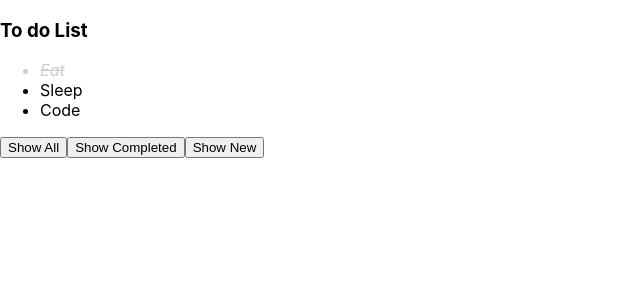
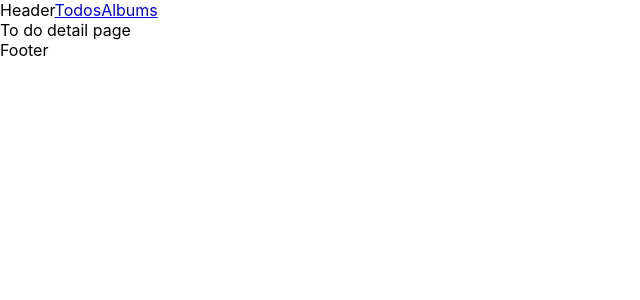
Before and after one commit to lightningflashh/learn-reactjs, a React (Create React App) app: page /todos/1 in a window 1280 px wide. Shown: the top 300 px of the page, without its empty margins (0-640 px from the left). Built offline with nearby package versions, Linux system fonts and the light colour scheme.

Commit message:
Refactor Todo feature to use React Router for navigation and add detail and list pages

```diff
--- a/package.json
+++ b/package.json
@@ -8,8 +8,10 @@
     "@testing-library/react": "^16.2.0",
     "@testing-library/user-event": "^13.5.0",
     "classnames": "^2.5.1",
+    "query-string": "^9.1.1",
     "react": "^19.0.0",
     "react-dom": "^19.0.0",
+    "react-router-dom": "^7.2.0",
     "react-scripts": "5.0.1",
     "web-vitals": "^2.1.4"
   },
--- a/src/App.js
+++ b/src/App.js
@@ -1,15 +1,22 @@
 import logo from './logo.svg';
 // import './App.css';
 import TodoFeature from './features/Todo';
-import Album from './features/Album/components/Album';
 import AlbumFeature from './features/Album';
+import { Link, Route, Routes } from 'react-router-dom';
 
 function App() {
   return (
     <div className="App">
       <header className="App-header">
-        <TodoFeature />
-        {/* <AlbumFeature /> */}
+        Header
+        <Link to="/todos">Todos</Link>
+        <Link to="/albums">Albums</Link>
+        <Routes>
+          <Route path="/" element={<div>Home</div>} />
+          <Route path="/todos/*" element={<TodoFeature />} />
+          <Route path="/albums" element={<AlbumFeature />} />
+        </Routes>
+        Footer
       </header>
     </div>
   );
--- a/src/features/Todo/index.jsx
+++ b/src/features/Todo/index.jsx
@@ -1,52 +1,15 @@
-import React from 'react';
-import PropTypes from 'prop-types';
-import TodoList from './components/TodoList';
-import { useState } from 'react';
-
+import { React, useState } from 'react';
+import { Route, Routes, useMatch } from 'react-router-dom';
+import DetailPage from './pages/DetailPage';
+import ListPage from './pages/ListPage';
 
 const TodoFeature = () => {
-
-    const initTodoList = [
-        { id: 1, title: 'Eat', status: 'completed' },
-        { id: 2, title: 'Sleep', status: 'new' },
-        { id: 3, title: 'Code', status: 'new' },
-    ];
-
-    const [todoList, setTodoList] = useState(initTodoList);
-    const [filteredStatus, setFilteredStatus] = useState('all');
-
-    const handleShowAllClick = () => {
-        setFilteredStatus('all');
-    };
-    const handleShowCompletedClick = () => {
-        setFilteredStatus('completed');
-    };
-    const handleShowNewClick = () => {
-        setFilteredStatus('new');
-    };
-
-    const handleTodoClick = (todo, idx) => {
-        const cloneTodoList = [...todoList]; // DO NOT MUTATE STATE
-        cloneTodoList[idx] = {
-            ...cloneTodoList[idx],
-            status: cloneTodoList[idx].status === 'new' ? 'completed' : 'new',
-        };
-        setTodoList(cloneTodoList);
-    };
-
-    const renderTodoList = todoList.filter(
-        (todo) => filteredStatus === 'all' || filteredStatus === todo.status
-    );
-
     return (
         <div>
-            <h3>To do List</h3>
-            <TodoList todoList={renderTodoList} onTodoClick={handleTodoClick} />
-            <div>
-                <button onClick={handleShowAllClick}>Show All</button>
-                <button onClick={handleShowCompletedClick}>Show Completed</button>
-                <button onClick={handleShowNewClick}>Show New</button>
-            </div>
+            <Routes>
+                <Route path="" element={<ListPage />} exact />
+                <Route path=":todoId" element={<DetailPage />} />
+            </Routes>
         </div>
     );
 };
--- /dev/null
+++ b/src/features/Todo/pages/DetailPage/index.jsx
@@ -0,0 +1,19 @@
+import React from 'react';
+import PropTypes from 'prop-types';
+
+
+const DetailPage = () => {
+    return (
+        <div>
+            To do detail page
+        </div>
+    );
+};
+
+
+DetailPage.propTypes = {
+
+};
+
+
+export default DetailPage;
--- /dev/null
+++ b/src/features/Todo/pages/ListPage/index.jsx
@@ -0,0 +1,60 @@
+import queryString from 'query-string';
+import TodoList from '../../components/TodoList';
+import React, { useState, useEffect, useMemo } from 'react';
+import { useNavigate, useLocation } from 'react-router-dom';
+
+const ListPage = () => {
+    const initTodoList = [
+        { id: 1, title: 'Eat', status: 'completed' },
+        { id: 2, title: 'Sleep', status: 'new' },
+        { id: 3, title: 'Code', status: 'new' },
+    ];
+
+    const navigate = useNavigate();
+    const location = useLocation();
+    const [todoList, setTodoList] = useState(initTodoList);
+    const [filteredStatus, setFilteredStatus] = useState('all');
+
+    // Cập nhật `filteredStatus` khi URL thay đổi
+    useEffect(() => {
+        const params = queryString.parse(location.search);
+        setFilteredStatus(params.status || 'all');
+    }, [location.search]);
+
+    const handleFilterChange = (status) => {
+        navigate({
+            pathname: location.pathname,
+            search: queryString.stringify({ status }),
+        });
+    };
+
+    const handleTodoClick = (todo, idx) => {
+        const updatedTodos = [...todoList];
+        updatedTodos[idx] = {
+            ...updatedTodos[idx],
+            status: updatedTodos[idx].status === 'new' ? 'completed' : 'new',
+        };
+        setTodoList(updatedTodos);
+    };
+
+    // Dùng `useMemo()` để chỉ lọc lại danh sách khi `todoList` hoặc `filteredStatus` thay đổi
+    const renderTodoList = useMemo(() => {
+        return todoList.filter(
+            (todo) => filteredStatus === 'all' || filteredStatus === todo.status
+        );
+    }, [todoList, filteredStatus]);
+
+    return (
+        <div>
+            <h3>To do List</h3>
+            <TodoList todoList={renderTodoList} onTodoClick={handleTodoClick} />
+            <div>
+                <button onClick={() => handleFilterChange('all')}>Show All</button>
+                <button onClick={() => handleFilterChange('completed')}>Show Completed</button>
+                <button onClick={() => handleFilterChange('new')}>Show New</button>
+            </div>
+        </div>
+    );
+};
+
+export default ListPage;
--- a/src/index.js
+++ b/src/index.js
@@ -3,11 +3,14 @@ import ReactDOM from 'react-dom/client';
 import './index.css';
 import App from './App';
 import reportWebVitals from './reportWebVitals';
+import { BrowserRouter } from 'react-router-dom';
 
 const root = ReactDOM.createRoot(document.getElementById('root'));
 root.render(
   <React.StrictMode>
-    <App />
+    <BrowserRouter>
+      <App />
+    </BrowserRouter>
   </React.StrictMode>
 );
 
```
Also changed, not shown: 1 other file (tests, documents, lock files or other folders).
